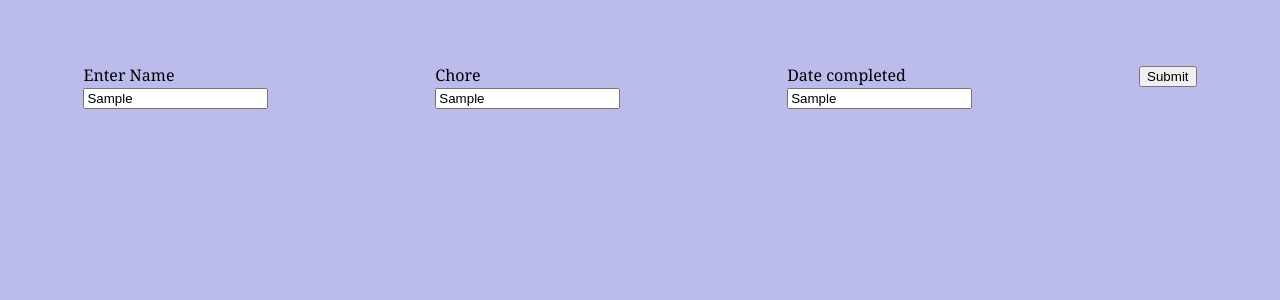
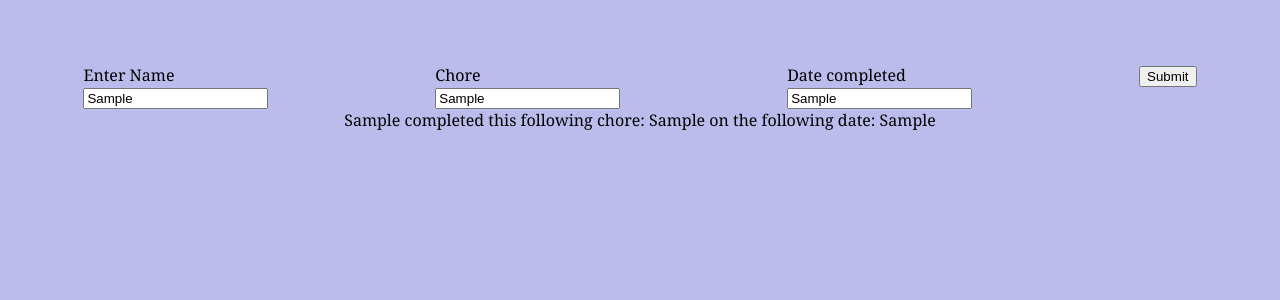
Before and after one commit to joshua-simon/typescript-chore-logger, a React (Create React App) app: page / in a window 1280 px wide. Both pictures are taken after typing "Sample", "Sample", "Sample" into the empty fields and a click on the button "Submit". Shown: the top 300 px of the page. Built offline with nearby package versions, Linux system fonts and the light colour scheme.

Commit message:
data rendering

```diff
--- a/src/App.tsx
+++ b/src/App.tsx
@@ -6,7 +6,7 @@ interface Formatter {
   format(): string
 }
 
-class choreDoc {
+class ChoreDoc implements Formatter  {
   name:string
   chore:string
   date:string
@@ -26,6 +26,7 @@ function App() {
   const [name, setName] = useState('')
   const [chore, setChore] = useState('')
   const [date, setDate] = useState('')
+  const [document, setDocument] = useState<ChoreDoc | null>(null);
 
   const handleNameChange = (e:React.FormEvent<HTMLInputElement>) => {
       e.preventDefault()
@@ -41,11 +42,9 @@ function App() {
   }
   const handleSubmit = (e: React.FormEvent<HTMLFormElement>)=> {
     e.preventDefault()
-    let doc:Formatter = new choreDoc(name,chore,date)
-    console.log(doc)
+    let doc = new ChoreDoc(name,chore,date)
+    setDocument(doc)
   }
-
-
 
   return(
     <>
@@ -69,6 +68,7 @@ function App() {
           </form>
       </div>
       <div>
+      {document && <Document document={document} />}
       </div>
       </>
   )
--- a/src/Document.tsx
+++ b/src/Document.tsx
@@ -1,19 +1,15 @@
 import React from 'react'
 
+interface Formatter {
+    format(): string
+  }
+
 interface Props {
-    name: string
-    chore:string
-    date:string
-}
+    document: Formatter;
+  }
 
-const Document: React.FC<Props> = ({name, chore, date}) => {
-    return(
-        <div className = 'doc'>
-            <h1>{name}</h1>
-            <h2>{chore}</h2>
-            <h3>{date}</h3>
-        </div>
-    )
-}
+const Document: React.FC<Props> = ({ document }) => {
+    return <div className="doc">{document.format()}</div>;
+  };
 
 export default Document
--- /dev/null
+++ b/src/react-app-env.d.ts
@@ -0,0 +1 @@
+/// <reference types="react-scripts" />
```
Also changed, not shown: 1 other file (tests, documents, lock files or other folders).
